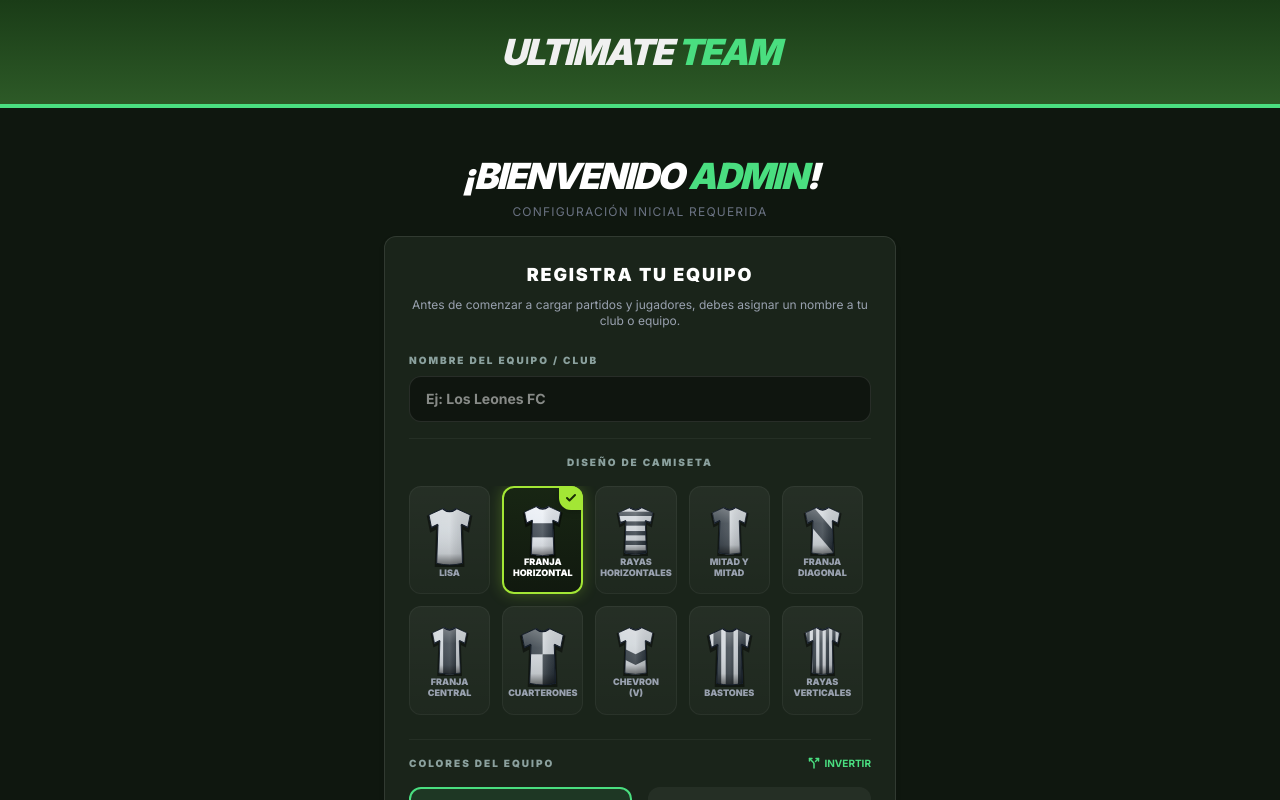
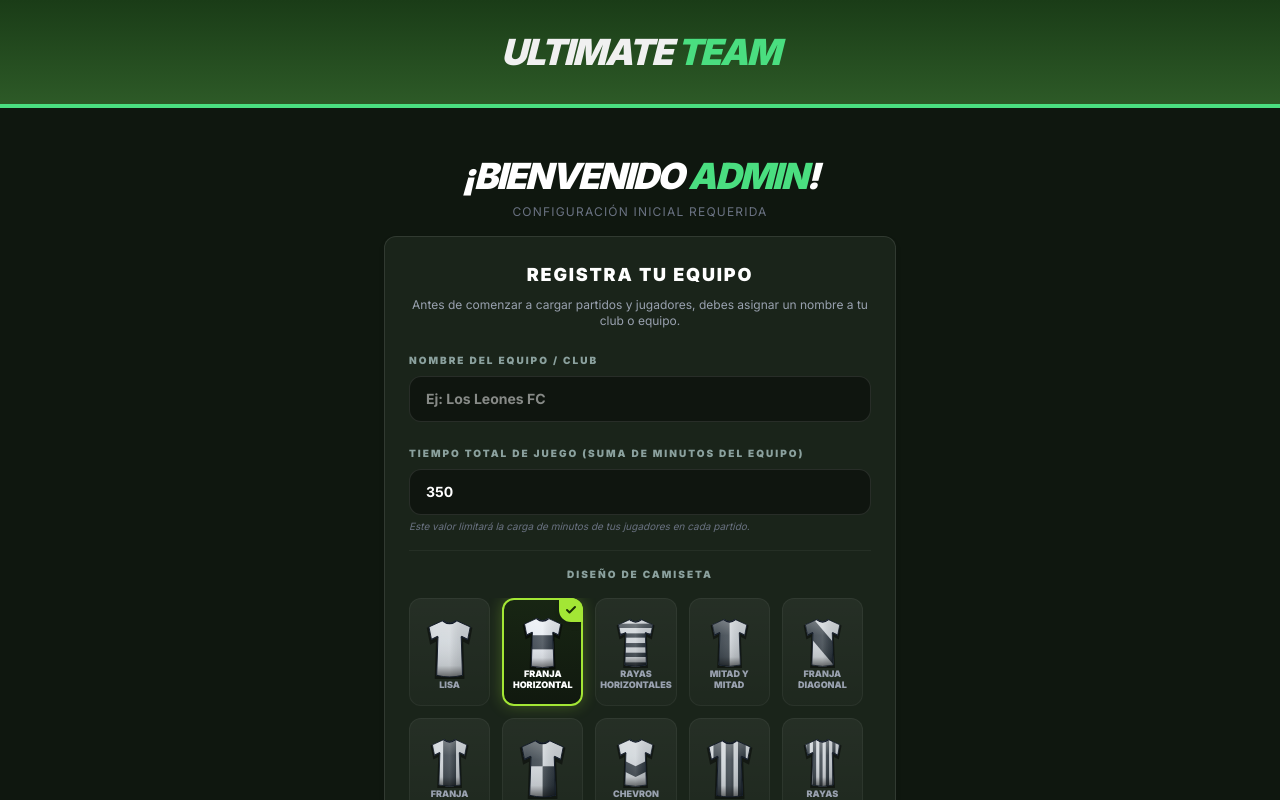
Before and after one commit to neon-tech-talent/U-team, a Next.js app: page /admin/setup-team in a window 1280 px wide. Shown: the top 800 px of the page. Built offline with nearby package versions, Linux system fonts and the light colour scheme; no server answers; sample sign-in values are in the browser's storage.

Commit message:
feat: Make match duration limit dynamic and configurable per team

```diff
--- a/src/app/admin/matches/new/page.tsx
+++ b/src/app/admin/matches/new/page.tsx
@@ -16,6 +16,7 @@ export default function NewMatch() {
     const [playerStats, setPlayerStats] = useState<any>({})
     const [currentUser, setCurrentUser] = useState<any>(null)
     const [teamName, setTeamName] = useState('UT')
+    const [matchDuration, setMatchDuration] = useState(350)
     const router = useRouter()
 
     useEffect(() => {
@@ -48,13 +49,19 @@ export default function NewMatch() {
                 })
                 setPlayerStats(initialStats)
 
-                // Fetch team name
+                // Fetch team settings
                 const { data: teamData } = await supabase
                     .from('teams')
-                    .select('name')
+                    .select('name, match_duration')
                     .eq('id', user.team_id)
                     .single()
-                if (teamData) setTeamName(teamData.name)
+
+                if (teamData) {
+                    setTeamName(teamData.name)
+                    if (teamData.match_duration) {
+                        setMatchDuration(teamData.match_duration)
+                    }
+                }
             }
             setLoading(false)
         }
@@ -74,10 +81,10 @@ export default function NewMatch() {
     const handleSubmit = async (e: React.FormEvent) => {
         e.preventDefault()
 
-        // Validation: Total minutes <= 350
+        // Validation: Total minutes <= matchDuration
         const totalMinutes = Object.values(playerStats).reduce((acc: number, stat: any) => acc + (stat.minutes || 0), 0)
-        if (totalMinutes > 350) {
-            alert(`El total de minutos (${totalMinutes}) no puede superar los 350 minutos.`)
+        if (totalMinutes > matchDuration) {
+            alert(`El total de minutos (${totalMinutes}) no puede superar los ${matchDuration} minutos configurados para el equipo.`)
             return
         }
 
@@ -179,11 +186,11 @@ export default function NewMatch() {
                         <h3 className="font-bold uppercase flex items-center gap-2 text-accent-green">
                             <Plus size={18} /> Estadísticas de Jugadores
                         </h3>
-                        <div className={`px-3 py-1 rounded-full text-xs font-black uppercase ${Object.values(playerStats).reduce((acc: number, s: any) => acc + (s.minutes || 0), 0) > 350
+                        <div className={`px-3 py-1 rounded-full text-xs font-black uppercase ${Object.values(playerStats).reduce((acc: number, s: any) => acc + (s.minutes || 0), 0) > matchDuration
                             ? 'bg-danger-red text-white animate-pulse'
                             : 'bg-white/10 text-gray-400'
                             }`}>
-                            Total: {Object.values(playerStats).reduce((acc: number, s: any) => acc + (s.minutes || 0), 0)} / 350 Min
+                            Total: {Object.values(playerStats).reduce((acc: number, s: any) => acc + (s.minutes || 0), 0)} / {matchDuration} Min
                         </div>
                     </div>
                     <div className="space-y-2">
--- a/src/app/admin/setup-team/page.tsx
+++ b/src/app/admin/setup-team/page.tsx
@@ -44,6 +44,7 @@ export default function SetupTeamPage() {
     const [primaryColor, setPrimaryColor] = useState(TEAM_COLORS[1]) // Light Grey
     const [secondaryColor, setSecondaryColor] = useState(TEAM_COLORS[3]) // Navy
     const [activeColorSelector, setActiveColorSelector] = useState<'primary' | 'secondary'>('primary')
+    const [matchDuration, setMatchDuration] = useState(350)
 
     const [loading, setLoading] = useState(false)
     const [error, setError] = useState<string | null>(null)
@@ -85,7 +86,8 @@ export default function SetupTeamPage() {
                 admin_id: user.id,
                 shirt_style: shirtStyle,
                 primary_color: primaryColor,
-                secondary_color: finalSecondaryColor
+                secondary_color: finalSecondaryColor,
+                match_duration: matchDuration
             }])
             .select()
             .single()
@@ -150,6 +152,19 @@ export default function SetupTeamPage() {
                             placeholder="Ej: Los Leones FC"
                             required
                         />
+                    </div>
+
+                    <div className="pt-2">
+                        <label className="block text-[10px] font-black mb-2 uppercase tracking-[0.2em] text-[#8ba19e]">Tiempo total de juego (Suma de minutos del equipo)</label>
+                        <input
+                            type="number"
+                            className="w-full px-4 py-3 bg-black/40 border border-white/10 rounded-xl focus:outline-none focus:border-accent-green text-sm font-bold text-white transition-colors"
+                            value={matchDuration}
+                            onChange={(e) => setMatchDuration(parseInt(e.target.value))}
+                            placeholder="350"
+                            required
+                        />
+                        <p className="text-[10px] text-gray-500 mt-1 italic">Este valor limitará la carga de minutos de tus jugadores en cada partido.</p>
                     </div>
 
                     <div className="pt-4 border-t border-white/5">
```
